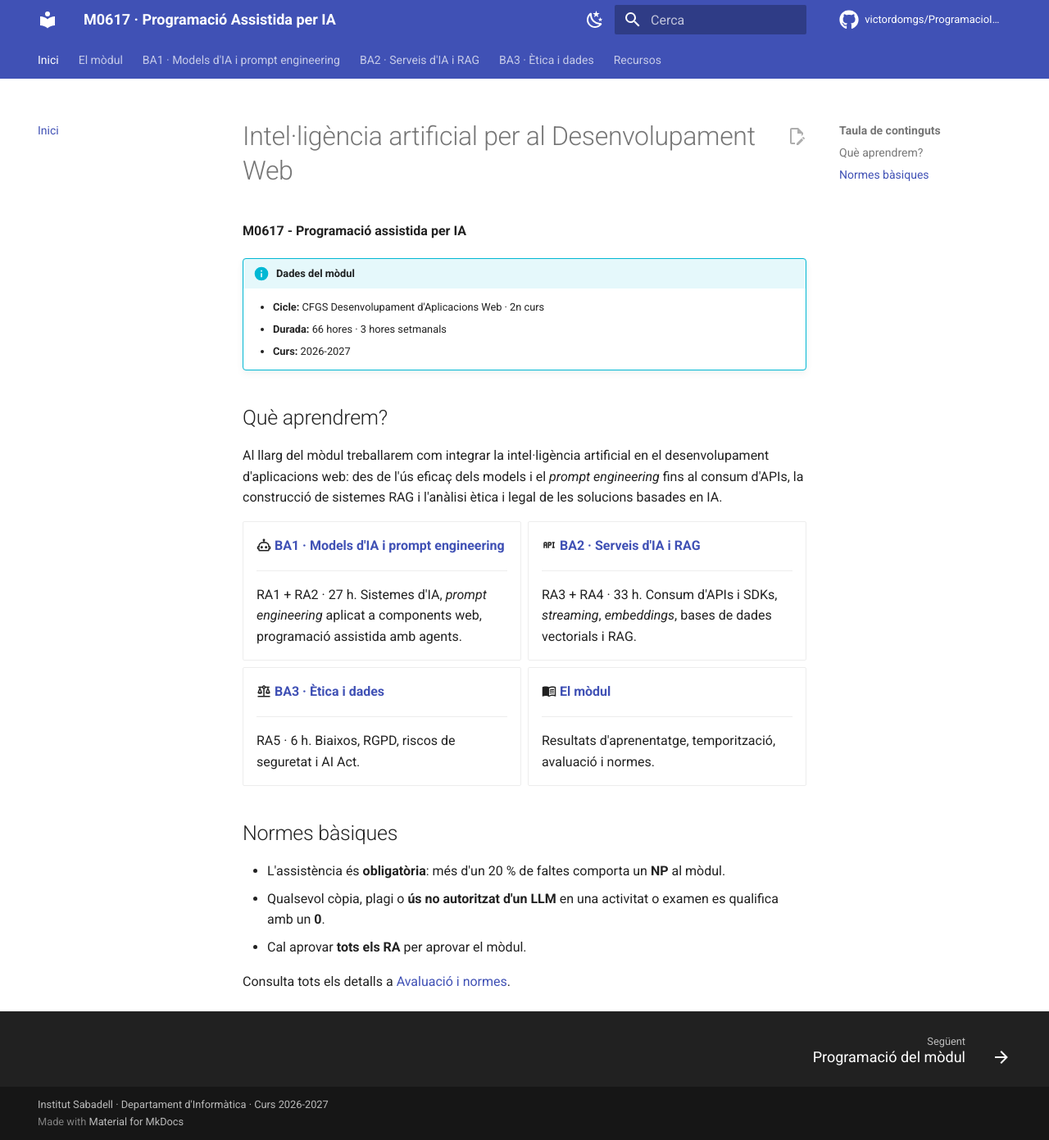
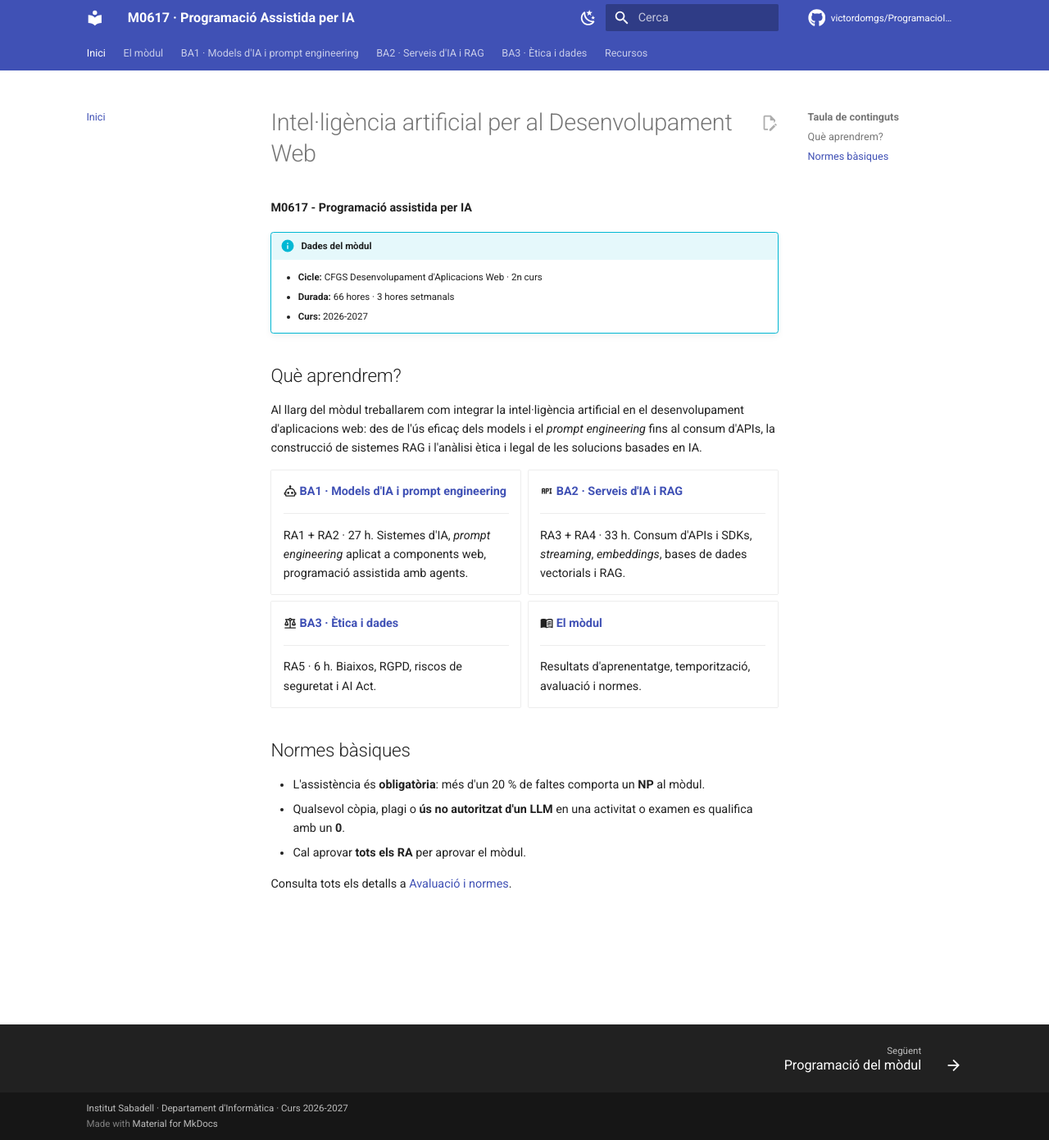
Before and after one commit to victordomgs/ProgramacioIADAW, an MkDocs documentation site: the page built from docs/index.md, in a window 1280 px wide and 1391 px high. Shown: the whole window at 82% size. Built offline with MkDocs 1.6.1 and Material for MkDocs 9.7.7, drawn with Linux system fonts in a browser that asks for light colours; comment, search, counter and statistics services are not loaded.

Commit message:
Redueix la mida de la lletra de tot el lloc
Co-Authored-By: Claude Opus 5.5 <noreply@anthropic.com>
Claude-Session: https://claude.ai/code/session_018trfTt1UEKwDkQ33tf9YtS

```diff
--- a/docs/assets/stylesheets/extra.css
+++ b/docs/assets/stylesheets/extra.css
@@ -26,3 +26,22 @@
   white-space: pre-wrap;
   overflow-wrap: anywhere;
 }
+
+/* Mida de la lletra: més petita que la de Material per defecte
+   (Material: 125 % / 137,5 % / 150 %). Tota la tipografia del lloc
+   s'escala a partir d'aquest valor; per ajustar-la, canvieu aquests percentatges. */
+html {
+  font-size: 112.5%;
+}
+
+@media screen and (min-width: 100em) {
+  html {
+    font-size: 118.75%;
+  }
+}
+
+@media screen and (min-width: 125em) {
+  html {
+    font-size: 125%;
+  }
+}
```
